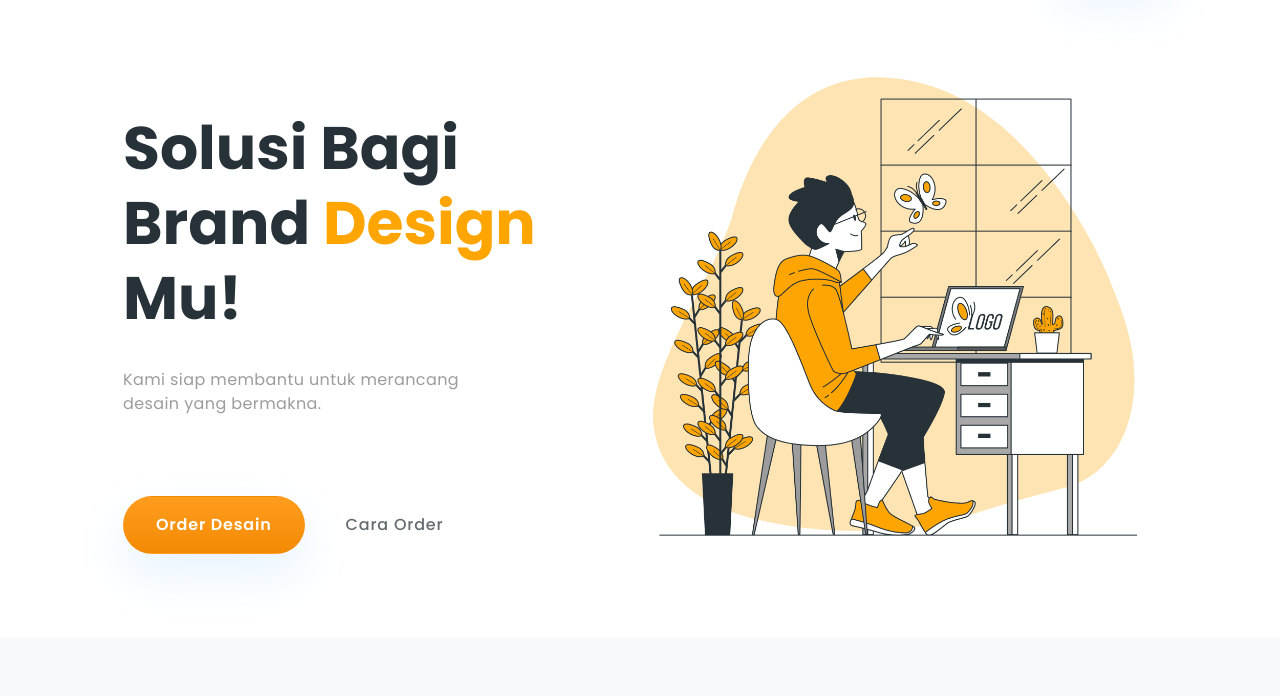
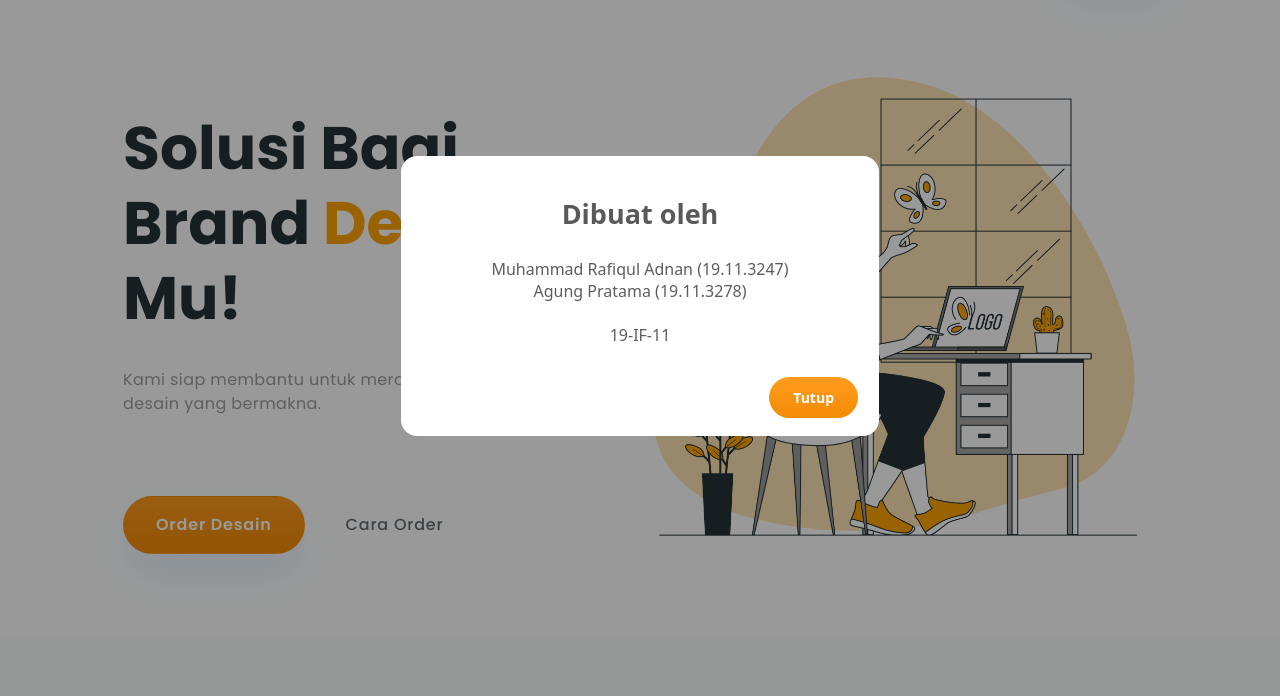
Before and after one commit to murqdan/judes-id, a plain HTML site: page index.html in a window 1280 px wide. Shown: the part 104-800 px from the top of the page. Drawn offline with nearby package versions, Linux system fonts and the light colour scheme.

Commit message:
Update index.html

```diff
--- a/index.html
+++ b/index.html
@@ -868,13 +868,21 @@
       </footer>
     </section>
     <script src="https://unpkg.com/sweetalert/dist/sweetalert.min.js"></script>
+    <script>
+      swal({
+              title: "Dibuat oleh",
+              text: "Muhammad Rafiqul Adnan (19.11.3247)\n Agung Pratama (19.11.3278) \n\n 19-IF-11",
+              buttons: {
+                  confirm : {text:'Tutup',className:'sweet-warning'},
+              },
+            })
+    </script>
     <script
       src="https://cdn.jsdelivr.net/npm/bootstrap@5.0.0-beta2/dist/js/bootstrap.bundle.min.js"
       integrity="sha384-b5kHyXgcpbZJO/tY9Ul7kGkf1S0CWuKcCD38l8YkeH8z8QjE0GmW1gYU5S9FOnJ0"
       crossorigin="anonymous"
     ></script>
     <script type="text/javascript">
-      alert('Dibuat oleh Muhammad Rafiqul Adnan (19.11.3247) dan Agung Pratama (19.11.3278) - IF 11');
       let links = document.querySelectorAll('.navbar-brand');
         for(let i=0; i<links.length; i++){
           links[i].addEventListener('click', function() {
```
